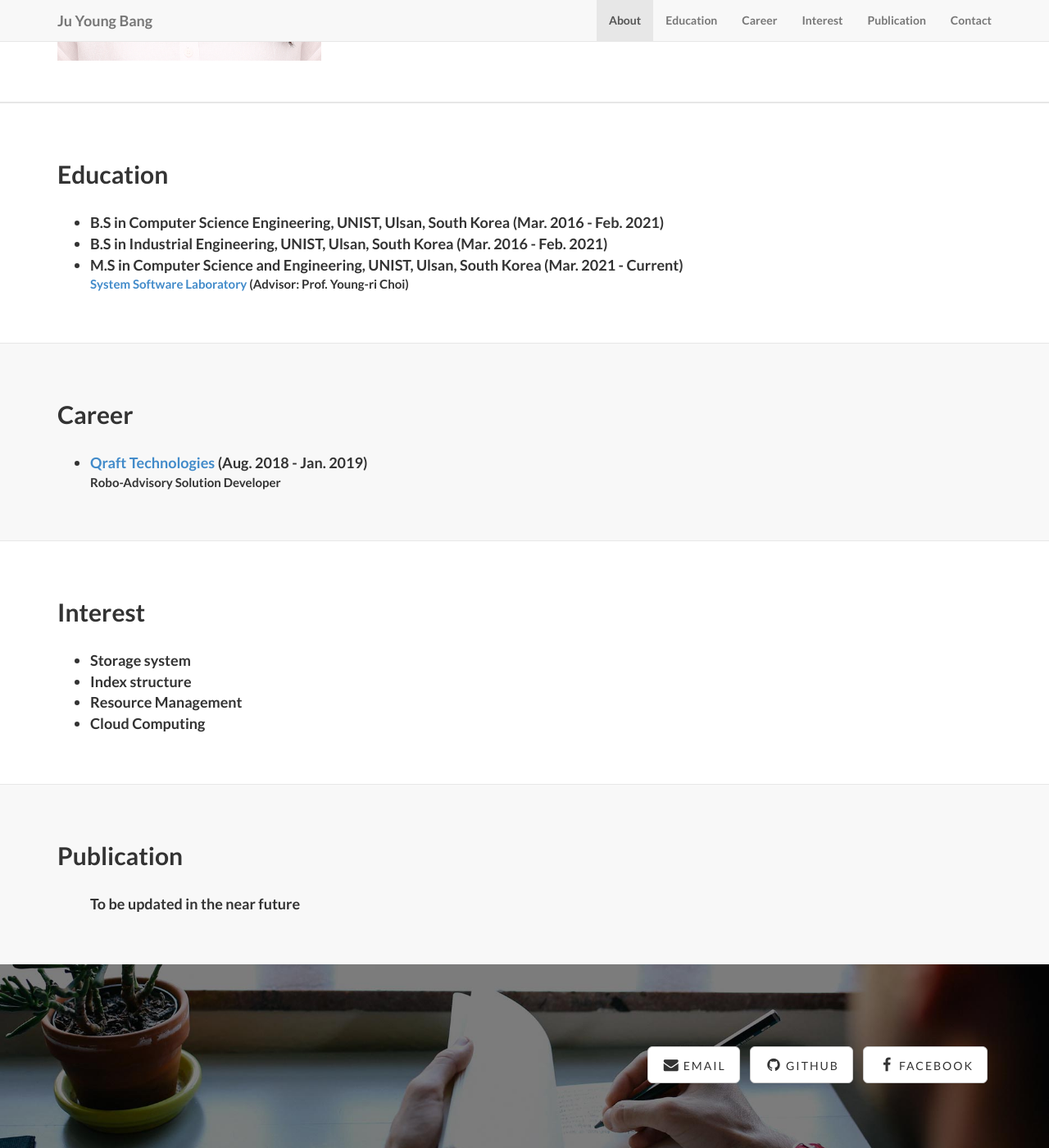
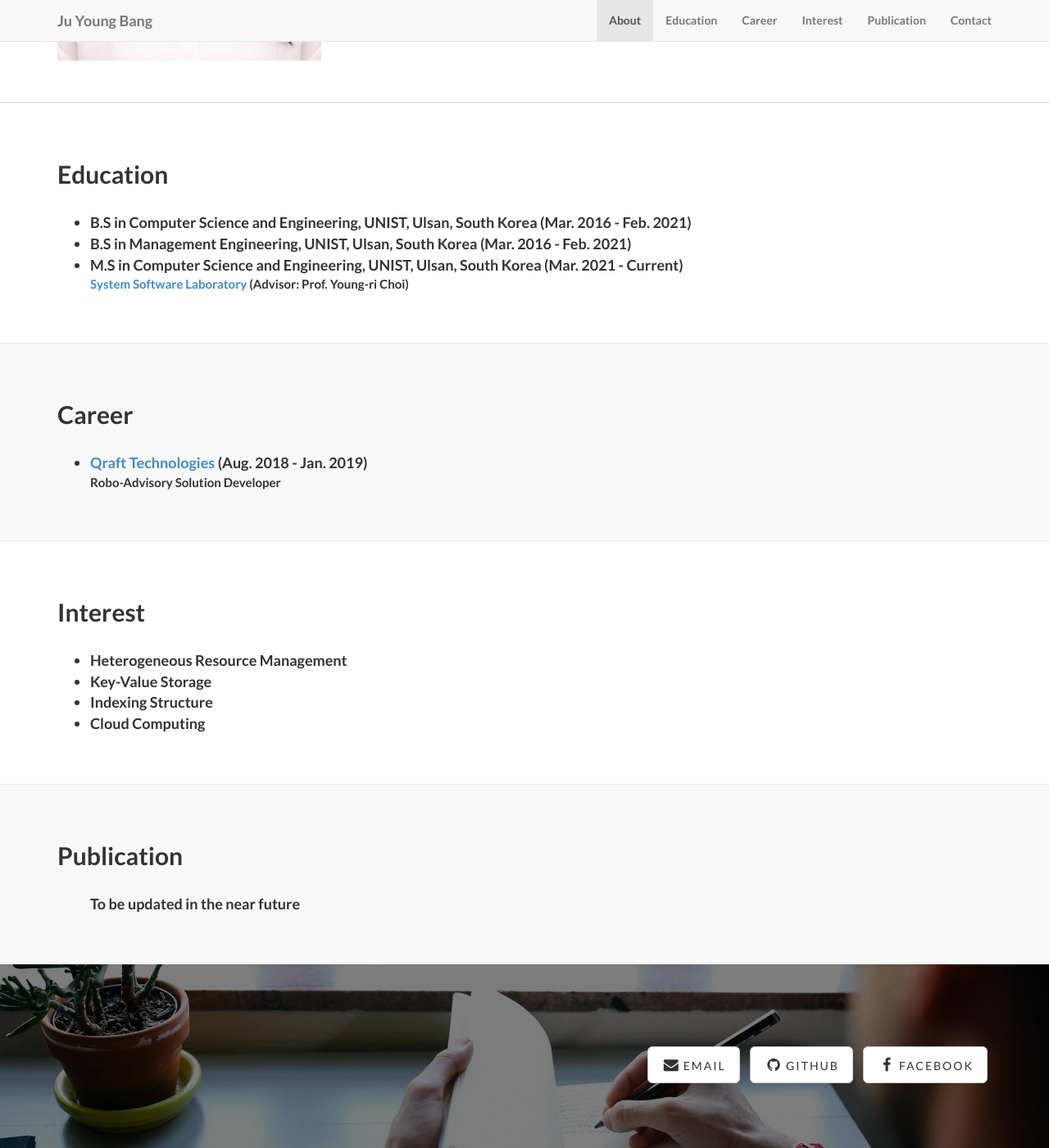
Before and after one commit to juyoungbang/juyoungbang.github.io, a Jekyll site: the page built from index.html, in a window 1280 px wide and 1400 px high, scrolled down 1204 px. Shown: the whole window at 82% size. Built offline with Jekyll 4.4.1, drawn with Linux system fonts in a browser that asks for light colours.

Commit message:
Change typo

```diff
--- a/_includes/education.html
+++ b/_includes/education.html
@@ -6,8 +6,8 @@
                 <h2>Education</h2>
                 <br />
                 <ul style="font-size:18px;">
-                    <li>B.S in Computer Science Engineering, UNIST, Ulsan, South Korea (Mar. 2016 - Feb. 2021)</li>
-                    <li>B.S in Industrial Engineering, UNIST, Ulsan, South Korea (Mar. 2016 - Feb. 2021)</li>
+                    <li>B.S in Computer Science and Engineering, UNIST, Ulsan, South Korea (Mar. 2016 - Feb. 2021)</li>
+                    <li>B.S in Management Engineering, UNIST, Ulsan, South Korea (Mar. 2016 - Feb. 2021)</li>
                     <li>
                         M.S in Computer Science and Engineering, UNIST, Ulsan, South Korea (Mar. 2021 - Current)
                         <p style="font-size:15px"><a href="https://ychoi.unist.ac.kr/home" target="_blank">System Software Laboratory</a> (Advisor: Prof. Young-ri Choi)</p>
--- a/_includes/interest.html
+++ b/_includes/interest.html
@@ -6,9 +6,9 @@
                 <h2>Interest</h2>
                 <br />
                 <ul style="font-size:18px;">
-                    <li>Storage system</li>
-                    <li>Index structure</li>
-                    <li>Resource Management</li>
+                    <li>Heterogeneous Resource Management</li>
+                    <li>Key-Value Storage</li>
+                    <li>Indexing Structure</li>
                     <li>Cloud Computing</li>
                 </ul>
             </div>
```
